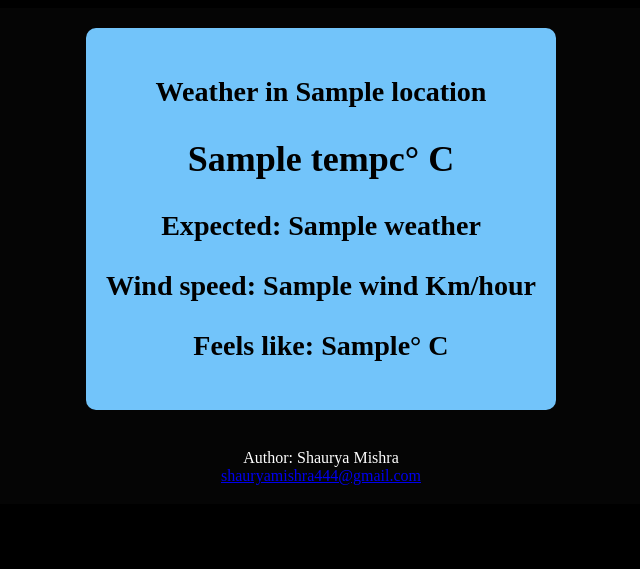
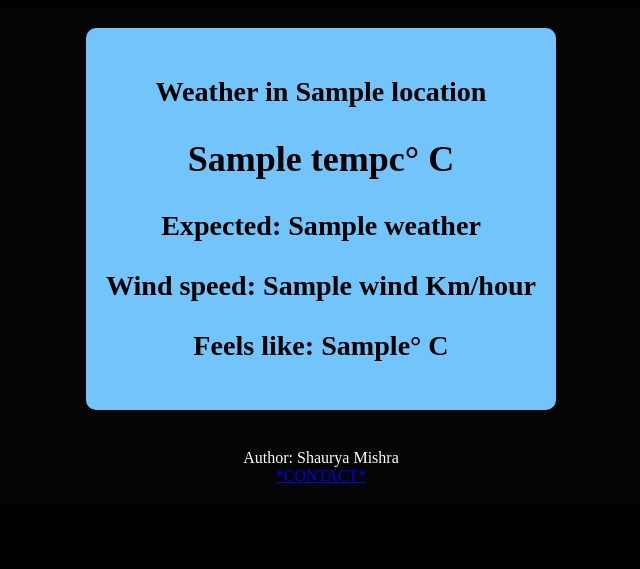
Before and after one commit to shanichar/weather_app, a Flask app: template templates/results.html in a window 1280 px wide. Shown: the top 569 px of the page, without its empty margins (319-959 px from the left). Run offline with Flask 2, Linux system fonts and the light colour scheme; the template is opened without the code that fills it: most values are stand-ins (such as "Sample title", 1, 10 or a date in 2020).

Commit message:
Update results.html

```diff
--- a/templates/results.html
+++ b/templates/results.html
@@ -40,7 +40,7 @@
       </div></div>
   <footer>
     <p>Author: Shaurya Mishra<br>
-    <a href="shauryamishra444@gmail.com">shauryamishra444@gmail.com</a></p>
+    <a href="https://mail.google.com/mail/u/0/#search/shauryamishra444%40gmail.com">*CONTACT*</a></p>
   </footer>
 </body>
 
```
